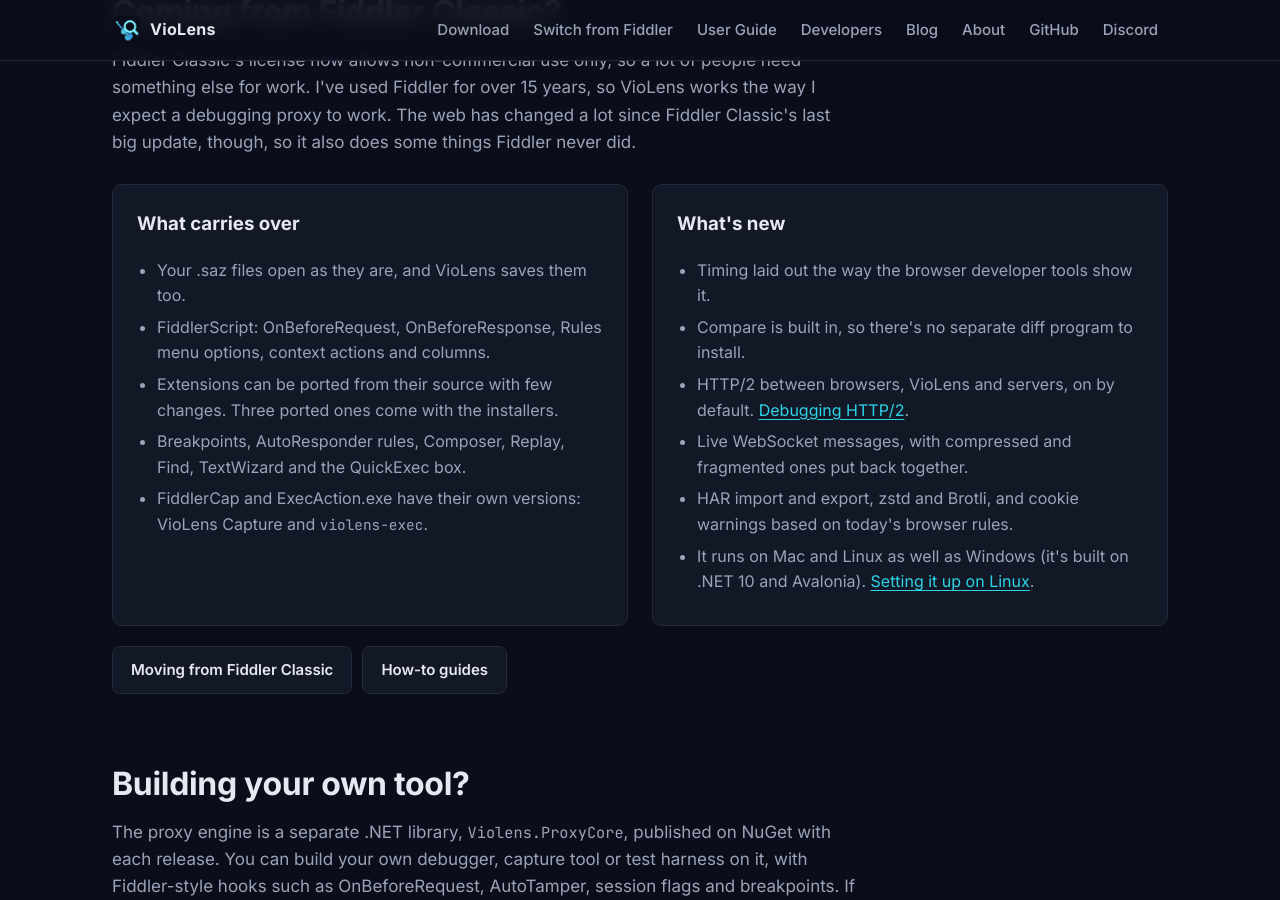
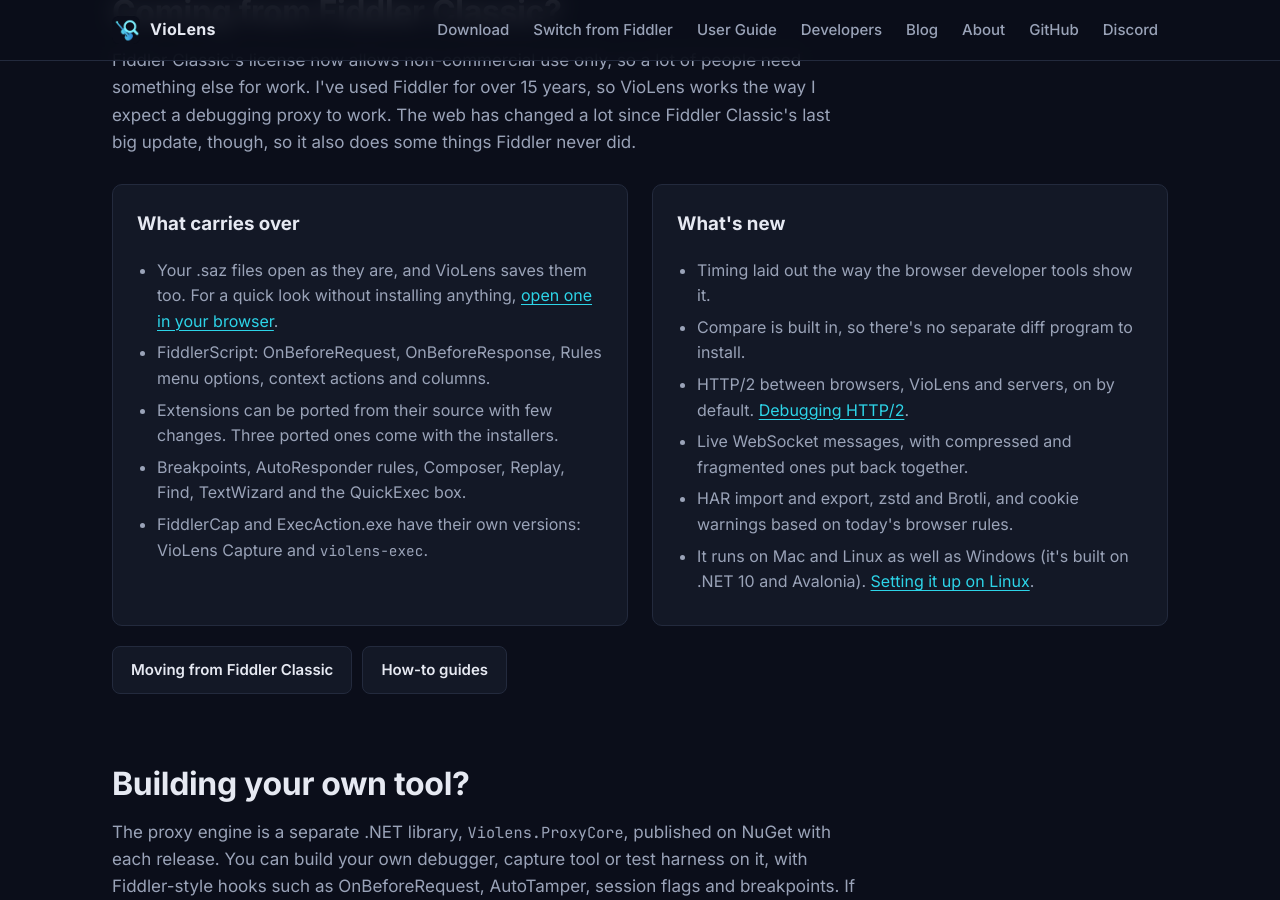
Before and after one commit to MarkSPowell/VioLens-site, a Jekyll site: the page built from index.html, in a window 1280 px wide and 900 px high, scrolled down 2771 px. Built offline with Jekyll 4.4.1, drawn with Linux system fonts in a browser that asks for light colours.

Commit message:
Link the SAZ viewer from the home page
Co-Authored-By: Claude Opus 5.5 <noreply@anthropic.com>
Claude-Session: https://claude.ai/code/session_01EEXABP7gfH5e5Ts7DdJ7Ly

```diff
--- a/index.html
+++ b/index.html
@@ -108,7 +108,7 @@ description: Free, open source HTTPS debugging proxy for Windows, Mac and Linux.
       <div class="panel">
         <h3>What carries over</h3>
         <ul>
-          <li>Your .saz files open as they are, and VioLens saves them too.</li>
+          <li>Your .saz files open as they are, and VioLens saves them too. For a quick look without installing anything, <a href="{{ '/saz-viewer/' | relative_url }}">open one in your browser</a>.</li>
           <li>FiddlerScript: OnBeforeRequest, OnBeforeResponse, Rules menu options, context actions and columns.</li>
           <li>Extensions can be ported from their source with few changes. Three ported ones come with the installers.</li>
           <li>Breakpoints, AutoResponder rules, Composer, Replay, Find, TextWizard and the QuickExec box.</li>
```
